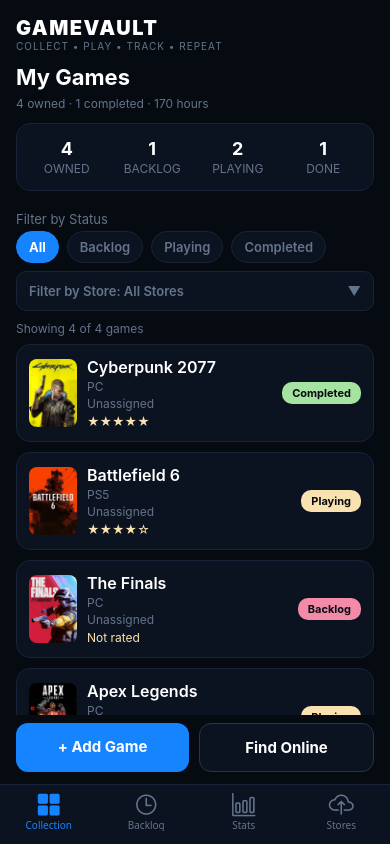
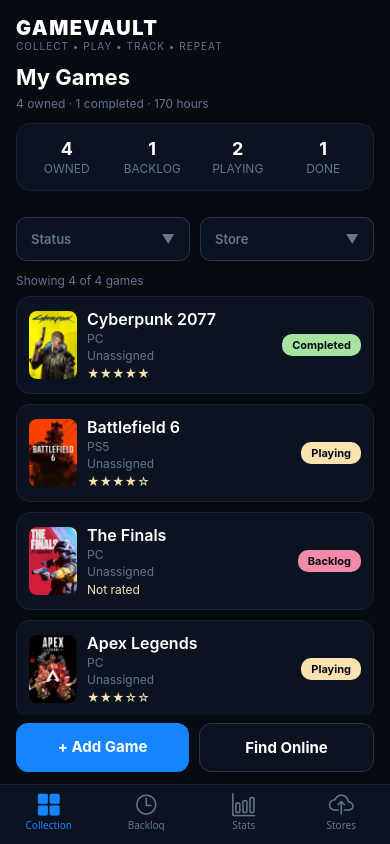
Before and after one commit to itsmealyssa/GameApp, a React Native app: screen / in a window 390 px wide. Built offline with nearby package versions, Linux system fonts and the light colour scheme.

Commit message:
Update home screen filters to compact dropdowns

```diff
--- a/HomeScreen.js
+++ b/HomeScreen.js
@@ -2,6 +2,7 @@
 import React, { useState } from 'react';
 import {
   FlatList,
+  Modal,
   ScrollView,
   Text,
   TouchableOpacity,
@@ -28,7 +29,7 @@ export default function HomeScreen({
 }) {
   const [filter, setFilter] = useState('All');
   const [storeFilter, setStoreFilter] = useState('All');
-  const [showStoreFilters, setShowStoreFilters] = useState(false);
+  const [openDropdown, setOpenDropdown] = useState(null);
 
   const stats = getCollectionStats(games);
 
@@ -37,10 +38,6 @@ export default function HomeScreen({
     ...storeOptions,
     { id: 'unassigned', name: 'Unassigned' },
   ];
-
-  const selectedStore = storeFilters.find(
-    (store) => store.id === storeFilter
-  );
 
   const shownGames = games.filter((game) => {
     const matchesStatus =
@@ -55,6 +52,36 @@ export default function HomeScreen({
 
     return matchesStatus && matchesStore;
   });
+
+  const statusFilters = ['All', ...statusOptions];
+
+  const selectedStatus =
+    filter === 'All' ? 'All' : filter;
+
+  const selectedStore =
+    storeFilters.find((store) => store.id === storeFilter)?.name
+    || 'All Stores';
+
+  const dropdownOptions =
+    openDropdown === 'status'
+      ? statusFilters.map((option) => ({
+          id: option,
+          name: option,
+        }))
+      : storeFilters;
+
+  const selectedValue =
+    openDropdown === 'status' ? filter : storeFilter;
+
+  const selectOption = (option) => {
+    if (openDropdown === 'status') {
+      setFilter(option.id);
+    } else {
+      setStoreFilter(option.id);
+    }
+
+    setOpenDropdown(null);
+  };
 
   return (
     <View style={[styles.container, { paddingBottom: 8 }]}>
@@ -103,129 +130,145 @@ export default function HomeScreen({
         ))}
       </View>
 
-      {/* STATUS FILTERS */}
+      {/* COMPACT STATUS AND STORE DROPDOWNS */}
+      <View
+        style={{
+          flexDirection: 'row',
+          gap: 10,
+          marginTop: 14,
+          marginBottom: 10,
+        }}
+      >
+        <TouchableOpacity
+          accessibilityRole="button"
+          accessibilityLabel="Select status filter"
+          style={{
+            flex: 1,
+            flexDirection: 'row',
+            alignItems: 'center',
+            justifyContent: 'space-between',
+            backgroundColor: '#0c1320',
+            borderWidth: 1,
+            borderColor: '#26364d',
+            borderRadius: 10,
+            paddingHorizontal: 14,
+            paddingVertical: 13,
+          }}
+          onPress={() => setOpenDropdown('status')}
+        >
+          <Text style={styles.chipText}>Status</Text>
+          <Text style={styles.chipText}>▼</Text>
+        </TouchableOpacity>
+
+        <TouchableOpacity
+          accessibilityRole="button"
+          accessibilityLabel="Select store filter"
+          style={{
+            flex: 1,
+            flexDirection: 'row',
+            alignItems: 'center',
+            justifyContent: 'space-between',
+            backgroundColor: '#0c1320',
+            borderWidth: 1,
+            borderColor: '#26364d',
+            borderRadius: 10,
+            paddingHorizontal: 14,
+            paddingVertical: 13,
+          }}
+          onPress={() => setOpenDropdown('store')}
+        >
+          <Text style={styles.chipText}>Store</Text>
+          <Text style={styles.chipText}>▼</Text>
+        </TouchableOpacity>
+      </View>
+
+      {/* DROPDOWN OPTIONS */}
+      <Modal
+        visible={openDropdown !== null}
+        transparent
+        animationType="fade"
+        onRequestClose={() => setOpenDropdown(null)}
+      >
+        <TouchableOpacity
+          activeOpacity={1}
+          onPress={() => setOpenDropdown(null)}
+          style={{
+            flex: 1,
+            backgroundColor: 'rgba(0,0,0,0.65)',
+            justifyContent: 'center',
+            paddingHorizontal: 28,
+          }}
+        >
+          <View
+            style={{
+              backgroundColor: '#0c1320',
+              borderRadius: 14,
+              borderWidth: 1,
+              borderColor: '#26364d',
+              padding: 16,
+              maxHeight: '70%',
+            }}
+          >
             <Text
               style={[
-          styles.label,
-          { marginTop: 8, marginBottom: 4 },
+                styles.text,
+                { fontSize: 17, marginBottom: 12 },
               ]}
             >
-        Filter by Status
+              {openDropdown === 'status' ? 'Status' : 'Store'}
             </Text>
 
-      <View
-        style={[
-          styles.row,
-          {
-            marginBottom: 8,
-            gap: 8,
-          },
-        ]}
+            <ScrollView
+              showsVerticalScrollIndicator={false}
+              nestedScrollEnabled
             >
-        {['All', ...statusOptions].map((option) => (
+              {dropdownOptions.map((option) => {
+                const isSelected =
+                  selectedValue === option.id;
+
+                return (
                   <TouchableOpacity
-            key={option}
-            accessibilityRole="button"
-            accessibilityState={{
-              selected: filter === option,
+                    key={option.id}
+                    onPress={() => selectOption(option)}
+                    style={{
+                      paddingVertical: 13,
+                      paddingHorizontal: 12,
+                      borderRadius: 8,
+                      marginBottom: 5,
+                      backgroundColor: isSelected
+                        ? '#26364d'
+                        : 'transparent',
                     }}
-            style={[
-              styles.chip,
-              filter === option ? styles.chipActive : null,
-              {
-                paddingVertical: 7,
-                paddingHorizontal: 12,
-              },
-            ]}
-            onPress={() => setFilter(option)}
                   >
                     <Text
                       style={
-                filter === option
+                        isSelected
                           ? styles.chipTextActive
                           : styles.chipText
                       }
                     >
-              {option}
+                      {option.name}
                     </Text>
                   </TouchableOpacity>
-        ))}
-      </View>
+                );
+              })}
+            </ScrollView>
 
-      {/* COLLAPSIBLE STORE FILTERS */}
             <TouchableOpacity
-        accessibilityRole="button"
-        accessibilityState={{
-          expanded: showStoreFilters,
-        }}
-        onPress={() =>
-          setShowStoreFilters(!showStoreFilters)
-        }
+              onPress={() => setOpenDropdown(null)}
               style={{
-          flexDirection: 'row',
-          justifyContent: 'space-between',
                 alignItems: 'center',
-          paddingVertical: 11,
-          paddingHorizontal: 12,
-          backgroundColor: '#0c1320',
-          borderWidth: 1,
-          borderColor: '#182338',
-          borderRadius: 10,
-          marginBottom: 8,
+                paddingVertical: 12,
+                marginTop: 6,
+                borderTopWidth: 1,
+                borderTopColor: '#26364d',
               }}
             >
-        <Text style={styles.chipText}>
-          Filter by Store: {selectedStore?.name || 'All Stores'}
-        </Text>
-
-        <Text style={styles.chipText}>
-          {showStoreFilters ? '▲' : '▼'}
-        </Text>
+              <Text style={styles.subText}>Cancel</Text>
             </TouchableOpacity>
-
-      {showStoreFilters && (
-        <ScrollView
-          horizontal
-          showsHorizontalScrollIndicator={false}
-          style={{
-            flexGrow: 0,
-            marginBottom: 10,
-          }}
-          contentContainerStyle={{
-            flexDirection: 'row',
-            alignItems: 'center',
-            gap: 8,
-            paddingBottom: 4,
-          }}
-        >
-          {storeFilters.map((store) => (
-            <TouchableOpacity
-              key={store.id}
-              accessibilityRole="button"
-              accessibilityState={{
-                selected: storeFilter === store.id,
-              }}
-              style={[
-                styles.chip,
-                storeFilter === store.id
-                  ? styles.chipActive
-                  : null,
-              ]}
-              onPress={() => setStoreFilter(store.id)}
-            >
-              <Text
-                style={
-                  storeFilter === store.id
-                    ? styles.chipTextActive
-                    : styles.chipText
-                }
-              >
-                {store.name}
-              </Text>
+          </View>
         </TouchableOpacity>
-          ))}
-        </ScrollView>
-      )}
+      </Modal>
 
       {/* RESULTS COUNT */}
       <Text
```
Lines whose indentation alone changed are shown as unchanged.
